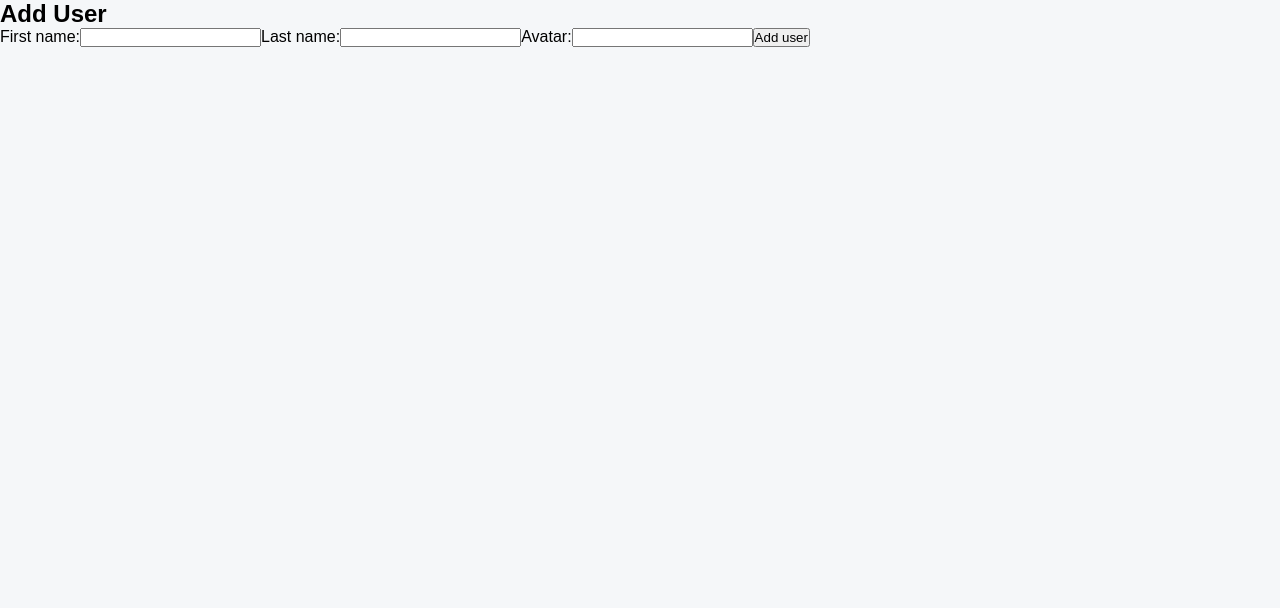
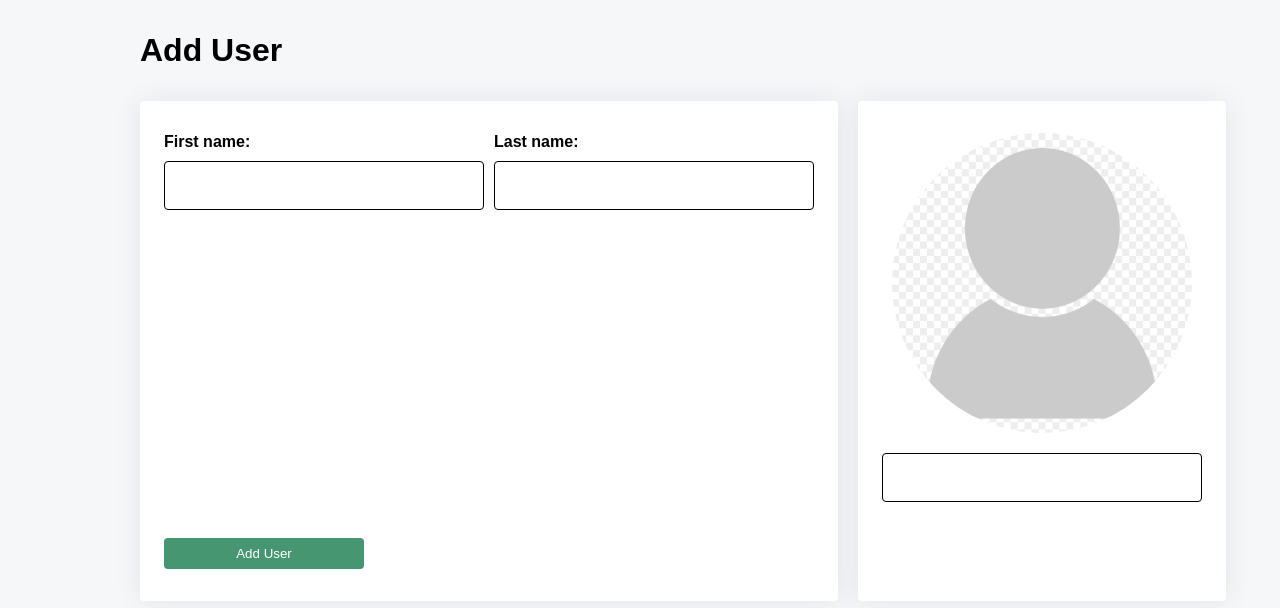
Before and after one commit to swandzel/user-list-vue3, a Vue app: page /add in a window 1280 px wide. Shown: the top 608 px of the page. Built offline with nearby package versions, Linux system fonts and the light colour scheme.

Commit message:
add and edit view refactor, placeholder image added

```diff
--- a/src/composable/useUserList.ts
+++ b/src/composable/useUserList.ts
@@ -54,6 +54,7 @@ export default function useUserList() {
                 const index = userList.value.findIndex((u) => u.id === userId);
                 userList.value.splice(index, 1);
                 filterUsers();
+                alert('User deleted');
             } else {
                 alert('Something goes wrong with deleting user');
             }
--- a/src/router/index.ts
+++ b/src/router/index.ts
@@ -1,15 +1,22 @@
 import { createRouter, createWebHistory } from 'vue-router'
-import AddUser from '../views/AddUser.vue'
 import UserList from '../views/UserList.vue'
-import EditUser from '../views/EditUser.vue'
+import AddEditUser from '../views/AddEditUser.vue'
 
 const router = createRouter({
   history: createWebHistory(),
   routes: [
     { path: '/', component: UserList },
-    { path: '/add', component: AddUser },
-    { path: '/edit/:id', component: EditUser }
+    {
+      path: '/add',
+      component: AddEditUser,
+      props: { isEditing: false }
+    },
+    {
+      path: '/edit/:id',
+      component: AddEditUser,
+      props: () => ({ isEditing: true})
+    }
   ]
-})
+});
 
 export default router
--- /dev/null
+++ b/src/views/AddEditUser.vue
@@ -0,0 +1,169 @@
+<template>
+    <div class="edit-user">
+        <h2 class="edit-user__title">{{ formTitle }}</h2>
+        <form @submit.prevent="submitForm" class="edit-user__form">
+            <div class="edit-user__form__name">
+                <div class="edit-user__form__name__item__inputs">
+                    <div class="edit-user__form__name__item">
+                        <label for="first-name">First name:</label>
+                        <input id="first-name" v-model="firstName" required class="edit-user__form__input" />
+                    </div>
+                    <div class="edit-user__form__name__item">
+                        <label for="last-name">Last name:</label>
+                        <input id="last-name" v-model="lastName" required class="edit-user__form__input" />
+                    </div>
+                </div>
+
+                <button type="submit" class="edit-user__form__name__button">
+                    {{ submitButtonLabel }}
+                </button>
+            </div>
+            <div class="edit-user__form__avatar">
+                <img :src="image" alt="User photo" />
+                <input id="avatar" v-model="avatarUrl" required class="edit-user__form__input" />
+            </div>
+        </form>
+    </div>
+</template>
+
+<script setup lang="ts">
+import {onMounted, ref, computed} from 'vue';
+import {useRouter} from 'vue-router';
+import useUserList from '@/composable/useUserList';
+import PlaceholderImage from '../assets/placeholder.png'
+
+const router = useRouter();
+const userId = ref<string>(`${router.currentRoute.value.params.id}`);
+
+const props = defineProps({
+    isEditing: Boolean
+})
+
+const {
+    firstName,
+    lastName,
+    avatarUrl,
+    fetchUser,
+    editUser,
+    addUser
+} = useUserList();
+
+const formTitle = computed(() => (props.isEditing ? 'Edit User' : 'Add User'));
+const submitButtonLabel = computed(() => (props.isEditing ? 'Save User' : 'Add User'));
+const image = computed(() => avatarUrl.value === "" ? PlaceholderImage : avatarUrl.value)
+
+onMounted(() => {
+    if (props.isEditing) {
+        fetchUser(userId.value);
+    }
+});
+
+const submitForm = () => {
+    if (props.isEditing) {
+        editUser(userId.value);
+    } else {
+        addUser();
+    }
+};
+</script>
+
+<style scoped lang="scss">
+.edit-user {
+  width: 62.5rem;
+  margin: auto;
+
+  @media only screen and (max-width: 1180px) {
+    padding: 0 0.625rem;
+    width: 100%;
+  }
+
+  &__title {
+    font-size: 2rem;
+    margin: 2rem 0;
+  }
+
+  &__form {
+    display: flex;
+    height: 31.25rem;
+    gap: 20px;
+
+    @media only screen and (max-width: 1180px) {
+      flex-direction: column;
+    }
+
+    &__name {
+      display: flex;
+      flex-direction: column;
+      justify-content: space-between;
+      background: #fff;
+      height: 100%;
+      padding: 2rem 1.5rem;
+      box-shadow: 0 0 1.6875rem 0 rgba(66, 68, 90, 0.1);
+      border-radius: 4px;
+      flex: 2;
+      gap: 1.25rem;
+
+      &__item {
+        display: flex;
+        flex-direction: column;
+
+        &__inputs {
+          display: flex;
+          gap: 0.625rem;
+
+          @media only screen and (max-width: 768px) {
+            flex-direction: column;
+          }
+        }
+
+        label {
+          margin-bottom: 0.625rem;
+          font-weight: bold;
+        }
+      }
+
+      &__button {
+        background: #459671;
+        color: #fff;
+        border: 0;
+        border-radius: 4px;
+        padding: 0.5rem 1rem;
+        text-decoration: none;
+        user-select: none;
+        width: 12.5rem;
+        cursor: pointer;
+      }
+    }
+
+    &__input {
+      border-radius: 4px;
+      border: 1px solid black;
+      width: 20rem;
+      padding: 1rem;
+
+      @media only screen and (max-width: 768px) {
+        width: 100%;
+      }
+    }
+
+    &__avatar {
+      display: flex;
+      flex-direction: column;
+      align-items: center;
+      background: #fff;
+      height: 100%;
+      padding: 2rem 1.5rem;
+      box-shadow: 0 0 1.6875rem 0 rgba(66, 68, 90, 0.1);
+      border-radius: 4px;
+      flex: 1;
+      gap: 20px;
+
+      img {
+        width: 18.75rem;
+        height: 18.75rem;
+        border-radius: 50%;
+      }
+    }
+  }
+}
+</style>
--- a/src/views/AddUser.vue
+++ /dev/null
@@ -1,28 +0,0 @@
-<template>
-  <div>
-    <h2>Add User</h2>
-    <form @submit.prevent="addUser">
-      <label for="first-name">First name:</label>
-      <input id="first-name" v-model="firstName" required />
-
-      <label for="last-name">Last name:</label>
-      <input id="last-name" v-model="lastName" required />
-
-      <label for="avatar">Avatar:</label>
-      <input id="avatar" v-model="avatarUrl" required />
-
-      <button type="submit">Add user</button>
-    </form>
-  </div>
-</template>
-
-<script setup>
-import useUserList from "@/composable/useUserList";
-
-const {
-    addUser,
-    firstName,
-    lastName,
-    avatarUrl,
-} = useUserList();
-</script>
--- a/src/views/EditUser.vue
+++ /dev/null
@@ -1,132 +0,0 @@
-<template>
-    <div class='edit-user'>
-        <h2 class='edit-user__title'>Edit User</h2>
-        <form @submit.prevent="editUser(userId)" class='edit-user__form'>
-            <div class='edit-user__form__name'>
-                <div class='edit-user__form__name__item__inputs'>
-                    <div class='edit-user__form__name__item'>
-                        <label for="first-name">First name:</label>
-                        <input id="first-name" v-model="firstName" required />
-                    </div>
-                    <div class='edit-user__form__name__item'>
-                        <label for="last-name">Last name:</label>
-                        <input id="last-name" v-model="lastName" required />
-                    </div>
-                </div>
-
-                <button type="submit" class='edit-user__form__name__button'>Save user</button>
-            </div>
-            <div class='edit-user__form__avatar'>
-                <img :src='avatarUrl' alt='User photo' />
-                <label for="avatar">Avatar:</label>
-                <input id="avatar" v-model="avatarUrl" required />
-            </div>
-        </form>
-    </div>
-</template>
-
-<script setup lang="ts">
-import {onMounted, ref} from 'vue';
-import {useRouter} from 'vue-router';
-import useUserList from "@/composable/useUserList";
-
-const router = useRouter();
-const userId = ref<string>(`${router.currentRoute.value.params.id}`);
-
-const {
-    firstName,
-    lastName,
-    avatarUrl,
-    fetchUser,
-    editUser,
-} = useUserList();
-onMounted(() => fetchUser(userId.value))
-</script>
-
-<style scoped lang="scss">
-.edit-user {
-  width: 62.5rem;
-  margin: auto;
-
-  @media only screen and (max-width: 1000px) {
-    padding: 0 0.625rem;
-    width: 100%;
-  }
-
-  &__title {
-    font-size: 2rem;
-    margin: 2rem 0;
-  }
-
-  &__form {
-    display: flex;
-    height: 500px;
-    gap: 20px;
-
-
-    &__name {
-      display: flex;
-      flex-direction: column;
-      justify-content: space-between;
-      background: #fff;
-      height: 100%;
-      padding: 2rem 1.5rem;
-      box-shadow: 0 0 1.6875rem 0 rgba(66, 68, 90, 0.1);
-      border-radius: 4px;
-      flex: 2;
-      gap: 1.25rem;
-
-      &__item {
-        display: flex;
-        flex-direction: column;
-
-        &__inputs {
-          display: flex;
-          gap: 0.625rem
-        }
-
-        label {
-          margin-bottom: 0.625rem;
-          font-weight: bold;
-        }
-
-        input {
-          border-radius: 4px;
-          border: 1px solid black;
-          width: 20rem;
-          padding: 1rem;
-        }
-      }
-
-      &__button {
-        background: #459671;
-        color: #fff;
-        border: 0;
-        border-radius: 4px;
-        padding: 0.5rem 1rem;
-        text-decoration: none;
-        user-select: none;
-        width: 12.5rem;
-      }
-    }
-
-    &__avatar {
-      display: flex;
-      flex-direction: column;
-      align-items: center;
-      background: #fff;
-      height: 100%;
-      padding: 2rem 1.5rem;
-      box-shadow: 0 0 1.6875rem 0 rgba(66, 68, 90, 0.1);
-      border-radius: 4px;
-      flex: 1;
-
-      img {
-        width: 18.75rem;
-        height: 18.75rem;
-        border-radius: 50%;
-      }
-    }
-  }
-}
-</style>
--- a/src/views/UserList.vue
+++ b/src/views/UserList.vue
@@ -30,9 +30,10 @@ const {
     totalPages,
     currentPage,
     searchQuery,
+    userList,
     fetchUserList,
     onPageChange,
-    filterUsers
+    filterUsers,
 } = useUserList();
 
 onMounted(() => {
@@ -42,6 +43,10 @@ onMounted(() => {
 watch(searchQuery, () => {
     filterUsers();
 });
+
+watch(userList.value, () => {
+    fetchUserList(currentPage.value);
+})
 </script>
 
 <style scoped lang="scss">
```
Also changed, not shown: src/assets/placeholder.png (added).
